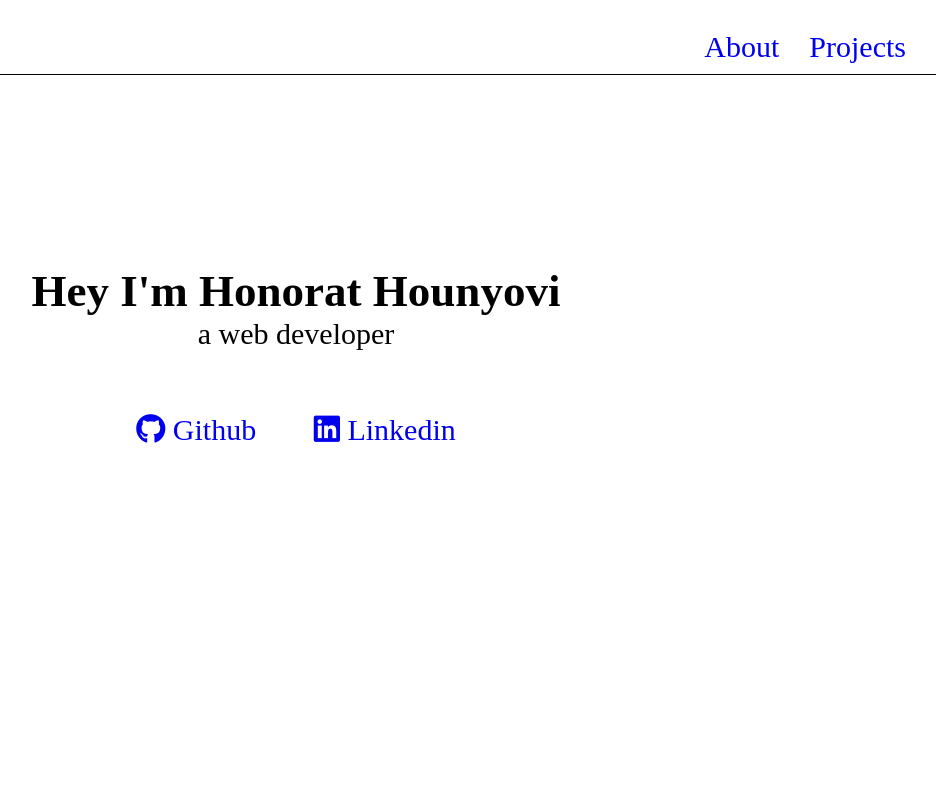
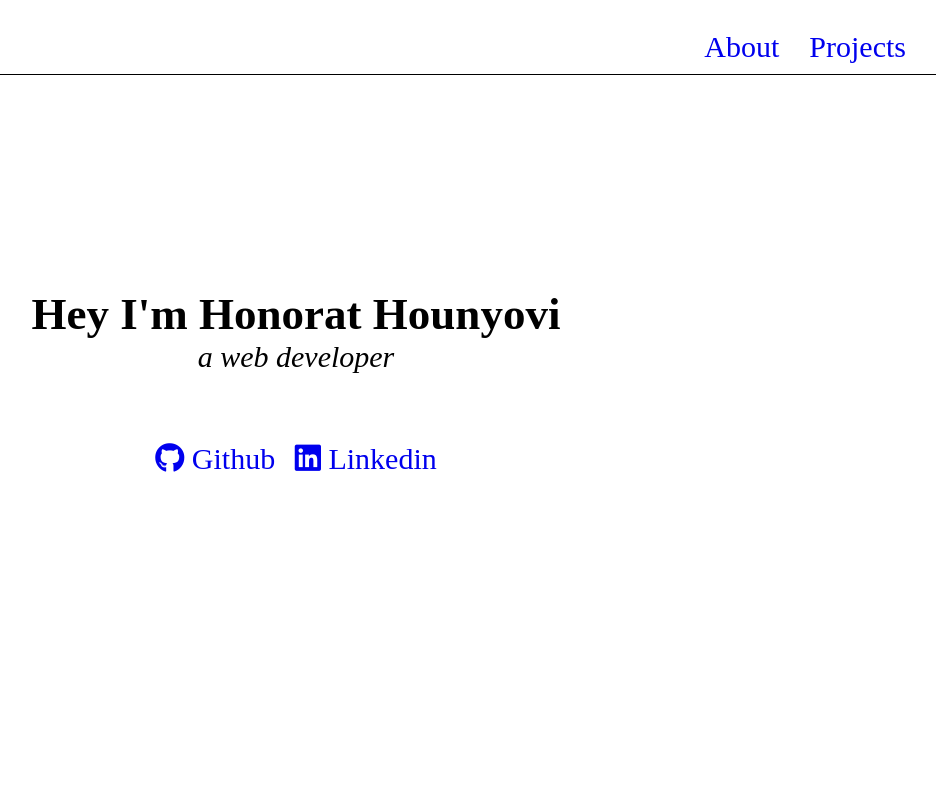
Before and after one commit to Honorat-0/portfolio, a plain HTML site: page index.html in a window 1280 px wide. Shown: the top 800 px of the page, without its empty margins (344-1280 px from the left). Drawn offline with Linux system fonts and the light colour scheme.

Commit message:
Update styles.css

```diff
--- a/styles.css
+++ b/styles.css
@@ -37,20 +37,30 @@ a {
 }
 
 #welcome-section {
+  display: flex;
+  flex-direction: column;
+  flex-wrap: wrap;
   height: 100vh;
   text-align: center;
   border-bottom: 1px solid #000000;
   align-items: center;
   justify-content: center;
-  padding: 20% 0;
 }
 
 #welcome-section h1, span {
-  margin: auto;
+  margin: 0 auto;
+}
+
+#welcome-section span {
+  font-style: italic;
+}
+
+#welcome-section div {
+  margin: 5% 2%;
 }
 
 #welcome-section i {
-  margin: 5% 2%;
+  margin: 0.2rem;
 }
 
 #projects {
```
